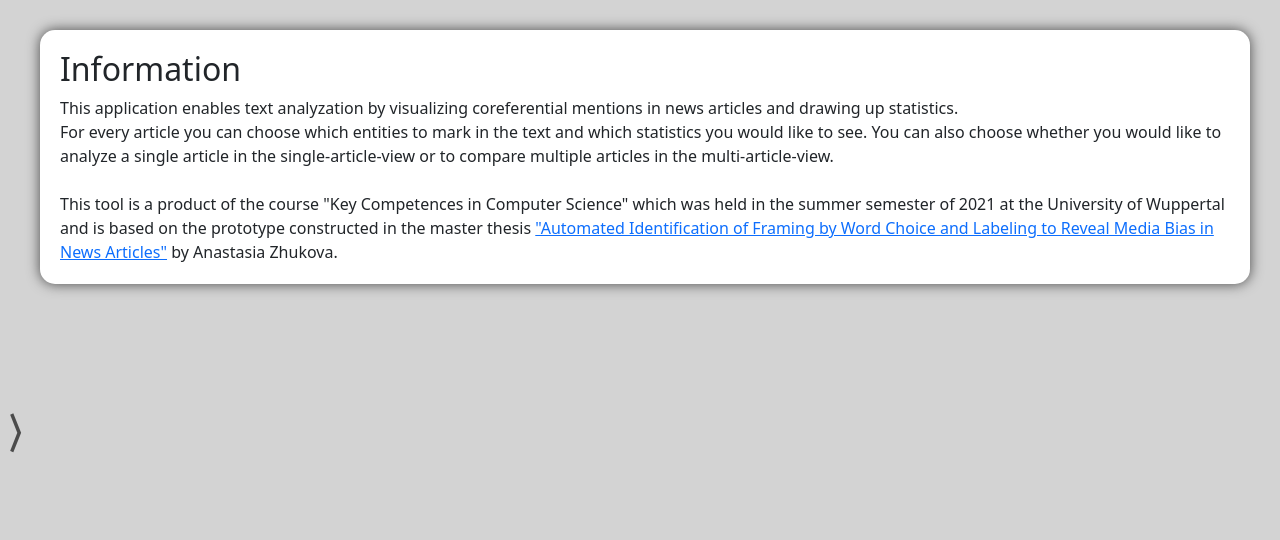
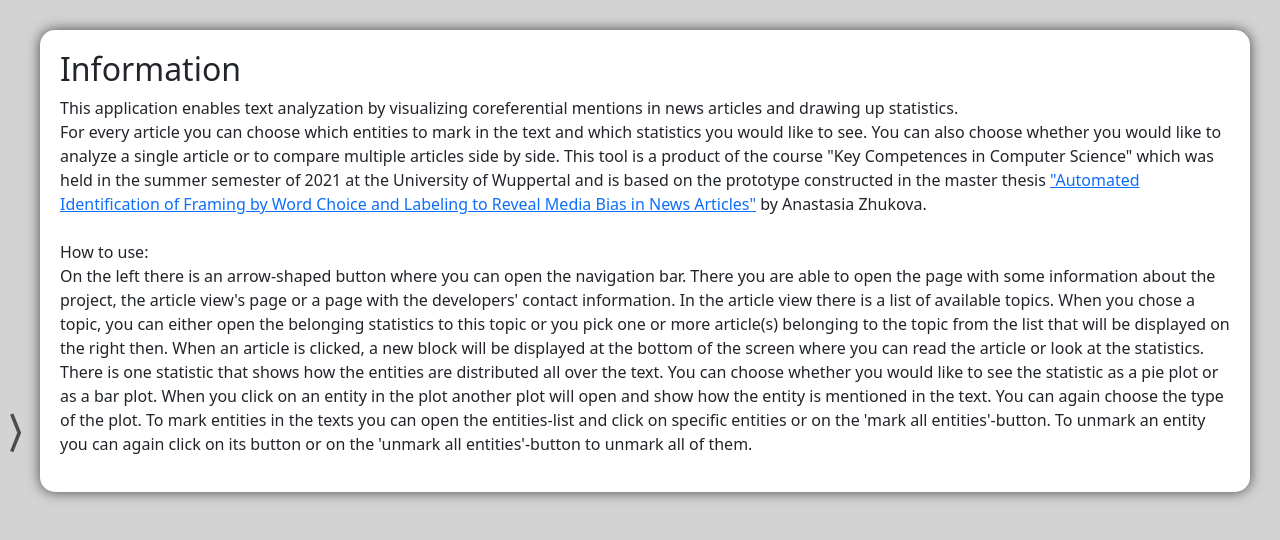
Before and after one commit to MaxKortenbruck/text_visualization, a Flask app: page / in a window 1280 px wide. Shown: the top 540 px of the page. Run offline with Flask 2, Linux system fonts and the light colour scheme.

Commit message:
README and information.html updated

```diff
--- a/src/templates/information.html
+++ b/src/templates/information.html
@@ -4,11 +4,15 @@
 
 <div id="div_information", class="text_theme">
     <h2>Information</h2>
-    This application enables text analyzation by visualizing coreferential mentions in news articles and drawing up statistics. <br>
-	For every article you can choose which entities to mark in the text and which statistics you would like to see.
-	You can also choose whether you would like to analyze a single article in the single-article-view or to compare multiple articles in the multi-article-view. <br><br>
-
+	<p>
+    This application enables text analyzation by visualizing coreferential mentions in news articles and drawing up statistics.
+	<br>For every article you can choose which entities to mark in the text and which statistics you would like to see. You can also choose whether you would like to analyze a single article or to compare multiple articles side by side.
 	This tool is a product of the course "Key Competences in Computer Science" which was held in the summer semester of 2021 at the University of Wuppertal and is based on the prototype constructed in the master thesis <a href='https://dke.uni-wuppertal.de/fileadmin/Abteilung/MT/news/MA_thesis_Zhukova.pdf'>"Automated Identification of Framing by Word Choice and Labeling to Reveal Media Bias in News Articles"</a> by Anastasia Zhukova.
+	<br>
+	<br>How to use:
+	<br>On the left there is an arrow-shaped button where you can open the navigation bar. There you are able to open the page with some information about the project, the article view's page or a page with the developers' contact information.
+	In the article view there is a list of available topics. When you chose a topic, you can either open the belonging statistics to this topic or you pick one or more article(s) belonging to the topic from the list that will be displayed on the right then. When an article is clicked, a new block will be displayed at the bottom of the screen where you can read the article or look at the statistics. There is one statistic that shows how the entities are distributed all over the text. You can choose whether you would like to see the statistic as a pie plot or as a bar plot. When you click on an entity in the plot another plot will open and show how the entity is mentioned in the text. You can again choose the type of the plot. To mark entities in the texts you can open the entities-list and click on specific entities or on the 'mark all entities'-button. To unmark an entity you can again click on its button or on the 'unmark all entities'-button to unmark all of them.
+	</p>
 </div>
 
 {% endblock %}
```
Also changed, not shown: README.md.
